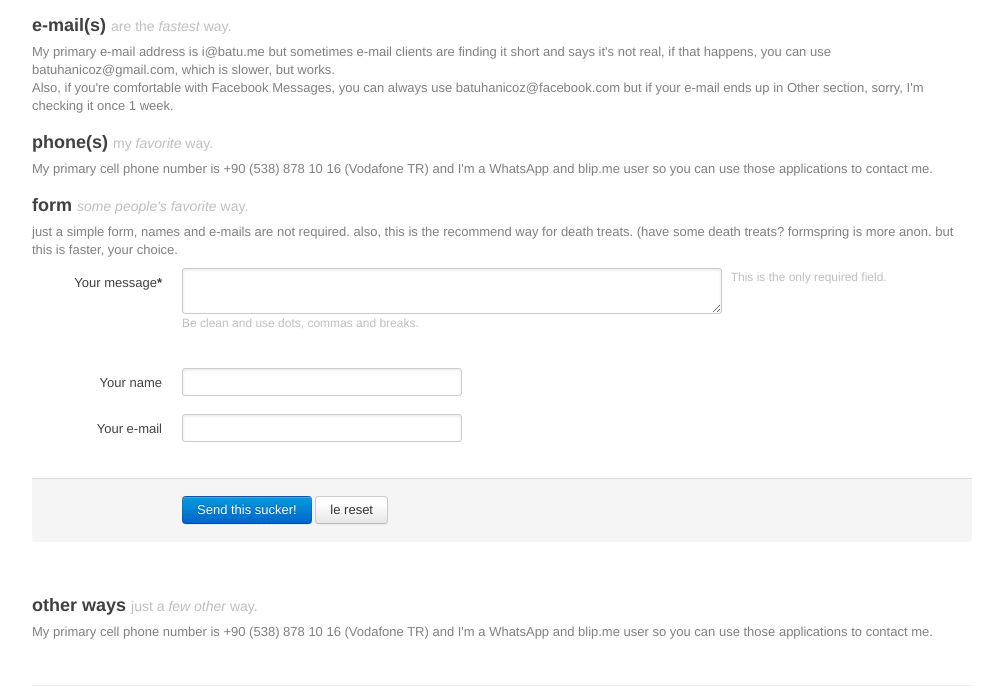
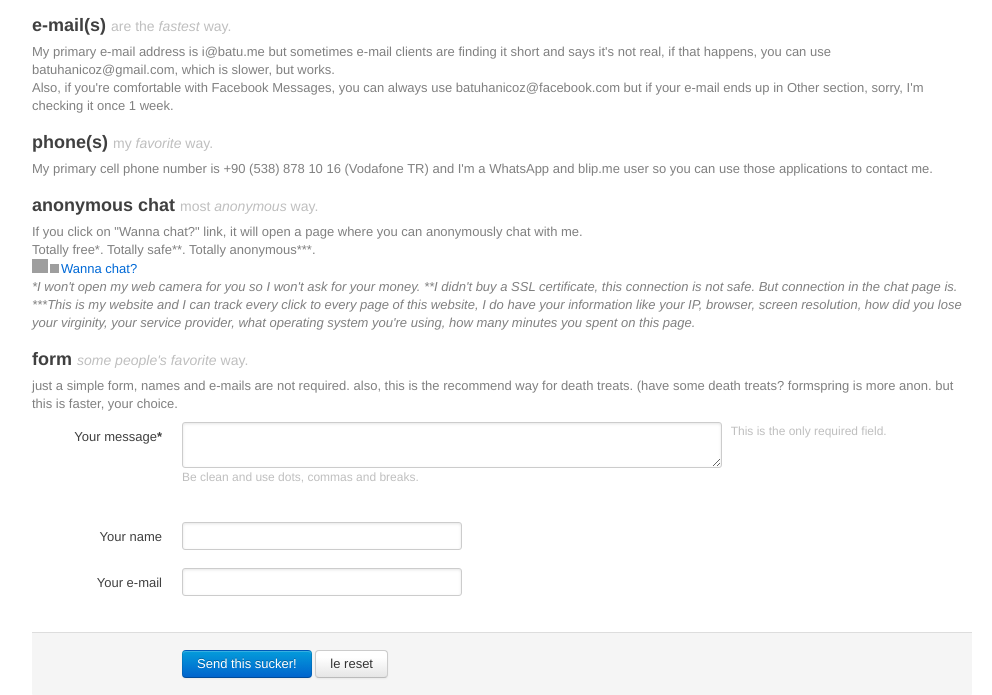
Before and after one commit to batuhan/batuhan, a PHP site: template views/contact.html.twig in a window 1280 px wide. Shown: the part 150-845 px from the top of the page, without its empty margins (138-1130 px from the left). Run offline with PHP 8.4, Linux system fonts and the light colour scheme; the template is opened without the code that fills it, so the values that code supplies are empty; some libraries are stand-ins or nearby versions; grey boxes are pictures that could not be loaded.

Commit message:
added anonymous chat

```diff
--- a/views/contact.html.twig
+++ b/views/contact.html.twig
@@ -22,6 +22,17 @@
     <h3>phone(s) <small>my <i>favorite</i> way.</small></h3>
     <p>My primary cell phone number is +90 (538) 878 10 16 (Vodafone TR) and I'm a WhatsApp and blip.me user so you can use those applications to contact me.
     <br />
+    </p>
+
+    <h3>anonymous chat <small>most <i>anonymous</i> way.</small></h3>
+    <p>If you click on "Wanna chat?" link, it will open a page where you can anonymously chat with me.
+	<br />Totally free*. Totally safe**. Totally anonymous***.
+    <br />
+	<img style="padding: 0 2px 0 0; margin: 0; border: none;" src="http://www.google.com/talk/service/resources/chaticon.gif" alt="" width="16" height="14" /><img style="padding: 0 2px 0 0; margin: 0; border: none;" src="http://www.google.com/talk/service/badge/Show?tk=z01q6amlqr7vcn8qvf6qdpl96k0m8cc599d93lvd95u2sgl0kp146kfa53jfb6md0r276anle8j95ivopt6p9ibjistu9kp3pmqbuobn3s27g412fkbtaisvsd29kljf02nt6uurkaf5gmmg010eb020sf47ld1jipljodpot56s52nal2m56cvvuqutj03as04&amp;w=9&amp;h=9" alt="" width="9" height="9" /><a title="Click here to chat with Fırat Batuhan İçöz" href="http://www.google.com/talk/service/badge/Start?tk=z01q6amlqr7vcn8qvf6qdpl96k0m8cc599d93lvd95u2sgl0kp146kfa53jfb6md0r276anle8j95ivopt6p9ibjistu9kp3pmqbuobn3s27g412fkbtaisvsd29kljf02nt6uurkaf5gmmg010eb020sf47ld1jipljodpot56s52nal2m56cvvuqutj03as04" target="_blank">Wanna chat?</a>
+	<br />
+	<i>*I won't open my web camera for you so I won't ask for your money.
+	**I didn't buy a SSL certificate, this connection is not safe. But connection in the chat page is.
+	***This is my website and I can track every click to every page of this website, I do have your information like your IP, browser, screen resolution, how did you lose your virginity, your service provider, what operating system you're using, how many minutes you spent on this page.</i>
     </p>
 
     <h3>form <small><i>some people's favorite</i> way.</small></h3>
```
